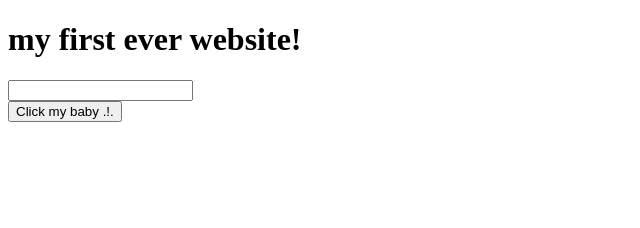
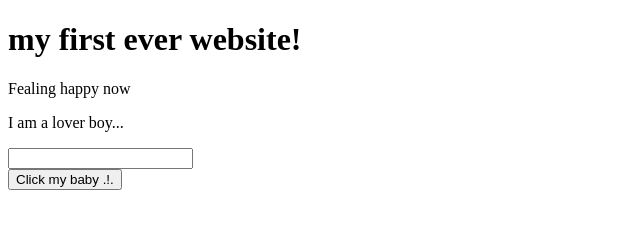
Before and after one commit to shaon97/my_first_website, a plain HTML site: page index.html in a window 1280 px wide. Shown: the whole page, without its empty margins (0-640 px from the left). Drawn offline with Linux system fonts and the light colour scheme.

Commit message:
after deleting feature branch

```diff
--- a/index.html
+++ b/index.html
@@ -4,6 +4,8 @@
         <h1>
             my first ever website!
         </h1>
+        <p>Fealing happy now</p>
+        <p>I am a lover boy...</p>
         <input type="text">
         <br>
         <button>
```
